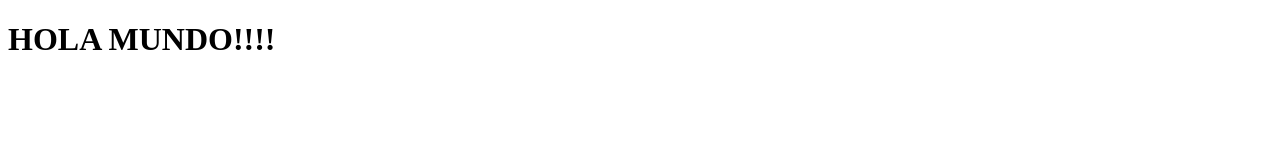
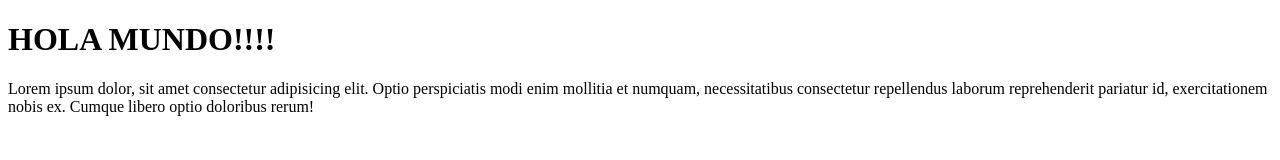
Before and after one commit to kairayary/practicaGit, a plain HTML site: page index.html in a window 1280 px wide. Drawn offline with Linux system fonts and the light colour scheme.

Commit message:
agregar parráfo al index

```diff
--- a/index.html
+++ b/index.html
@@ -7,5 +7,6 @@
 </head>
 <body>
     <h1>HOLA MUNDO!!!!</h1>
+    <p>Lorem ipsum dolor, sit amet consectetur adipisicing elit. Optio perspiciatis modi enim mollitia et numquam, necessitatibus consectetur repellendus laborum reprehenderit pariatur id, exercitationem nobis ex. Cumque libero optio doloribus rerum!</p>
 </body>
 </html>
```
